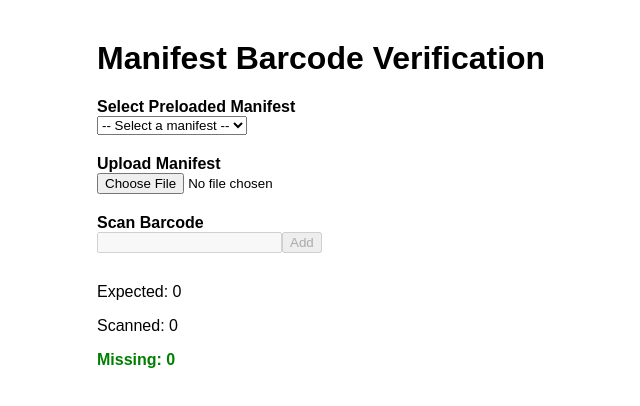
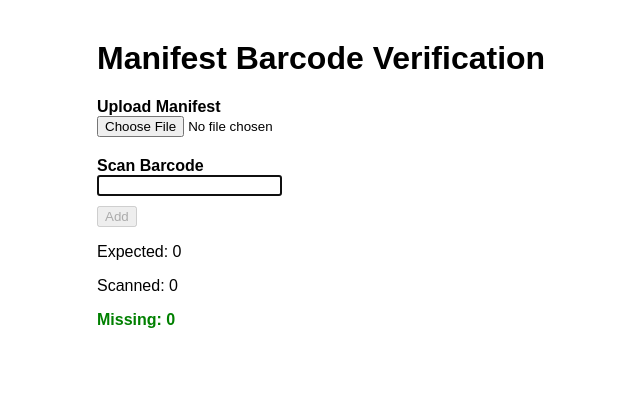
Before and after one commit to rob7742/Manifest-Scanner-Gazzz1, a Next.js app: page / in a window 1280 px wide. Shown: the top 406 px of the page, without its empty margins (243-883 px from the left). Built offline with nearby package versions, Linux system fonts and the light colour scheme.

Commit message:
Update page.jsx

```diff
--- a/app/page.jsx
+++ b/app/page.jsx
@@ -1,16 +1,6 @@
 "use client";
 
 import { useState } from "react";
-
-/**
- * 🔹 EDIT THIS LIST to add/remove preloaded manifests
- * Files must exist in: public/manifests/
- */
-const PRELOADED_MANIFESTS = [
-  { name: "Manifest 001", file: "/manifests/manifest-001.txt" },
-  { name: "Manifest 002", file: "/manifests/manifest-002.txt" },
-  { name: "Manifest 003", file: "/manifests/manifest-003.txt" }
-];
 
 export default function Page() {
   const [manifestPackages, setManifestPackages] = useState([]);
@@ -18,34 +8,26 @@ export default function Page() {
   const [barcode, setBarcode] = useState("");
   const [manifestName, setManifestName] = useState("");
 
-  /* -------- Manifest Loading -------- */
+  // 🔹 Upload + parse manifest (PACKAGE IDS ONLY)
+  const handleManifestUpload = async (event) => {
+    const file = event.target.files[0];
+    if (!file) return;
 
-  const extractPackages = (text) => {
-    const matches = text.match(/1A[A-Z0-9]{20,26}/g) || [];
-    return [...new Set(matches)];
+    setManifestName(file.name);
+
+    const text = await file.text();
+
+    // ✅ Only package IDs (uppercase alphanumeric, 20–32 chars)
+    const packageIdRegex = /\b[A-Z0-9]{20,32}\b/g;
+
+    const matches = text.match(packageIdRegex) || [];
+    const uniquePackages = [...new Set(matches)];
+
+    setManifestPackages(uniquePackages);
+    setScannedPackages([]);
   };
 
-  const handleManifestUpload = async (event) => {
-    const file = event.target.files?.[0];
-    if (!file) return;
-
-    const text = await file.text();
-    setManifestPackages(extractPackages(text));
-    setScannedPackages([]);
-    setManifestName(file.name);
-  };
-
-  const loadPreloadedManifest = async (path, displayName) => {
-    const response = await fetch(path);
-    const text = await response.text();
-
-    setManifestPackages(extractPackages(text));
-    setScannedPackages([]);
-    setManifestName(displayName);
-  };
-
-  /* -------- Scanning -------- */
-
+  // 🔹 Add scanned barcode (auto / manual)
   const handleAdd = () => {
     const code = barcode.trim();
     if (!code) return;
@@ -60,47 +42,33 @@ export default function Page() {
     setBarcode("");
   };
 
+  // 🔹 Missing packages
   const missing = manifestPackages.filter(
     (id) => !scannedPackages.includes(id)
   );
 
   return (
-    <main style={{ maxWidth: 600, margin: "40px auto", fontFamily: "sans-serif" }}>
+    <main
+      style={{
+        maxWidth: 600,
+        margin: "40px auto",
+        fontFamily: "sans-serif",
+      }}
+    >
       <h1>Manifest Barcode Verification</h1>
-
-      {/* Preloaded Manifest Selector */}
-      <div style={{ marginTop: 20 }}>
-        <strong>Select Preloaded Manifest</strong><br />
-        <select
-          defaultValue=""
-          onChange={(e) => {
-            const m = PRELOADED_MANIFESTS.find(
-              (x) => x.file === e.target.value
-            );
-            if (m) loadPreloadedManifest(m.file, m.name);
-          }}
-        >
-          <option value="" disabled>
-            -- Select a manifest --
-          </option>
-          {PRELOADED_MANIFESTS.map((m) => (
-            <option key={m.file} value={m.file}>
-              {m.name}
-            </option>
-          ))}
-        </select>
-      </div>
 
       {/* Upload Manifest */}
       <div style={{ marginTop: 20 }}>
-        <strong>Upload Manifest</strong><br />
+        <strong>Upload Manifest</strong>
+        <br />
         <input type="file" onChange={handleManifestUpload} />
         {manifestName && <p>Loaded: {manifestName}</p>}
       </div>
 
       {/* Scan Barcode */}
       <div style={{ marginTop: 20 }}>
-        <strong>Scan Barcode</strong><br />
+        <strong>Scan Barcode</strong>
+        <br />
         <input
           type="text"
           value={barcode}
@@ -109,18 +77,27 @@ export default function Page() {
             if (e.key === "Enter") handleAdd();
           }}
           autoFocus
+        />
+        <br />
+        <button
+          onClick={handleAdd}
           disabled={!manifestPackages.length}
-        />
-        <button onClick={handleAdd} disabled={!manifestPackages.length}>
+          style={{ marginTop: 10 }}
+        >
           Add
         </button>
       </div>
 
-      {/* Status */}
-      <div style={{ marginTop: 30 }}>
+      {/* Counts */}
+      <div involvement={{ marginTop: 30 }}>
         <p>Expected: {manifestPackages.length}</p>
         <p>Scanned: {scannedPackages.length}</p>
-        <p style={{ color: missing.length ? "red" : "green", fontWeight: "bold" }}>
+        <p
+          style={{
+            color: missing.length ? "red" : "green",
+            fontWeight: "bold",
+          }}
+        >
           Missing: {missing.length}
         </p>
 
```
